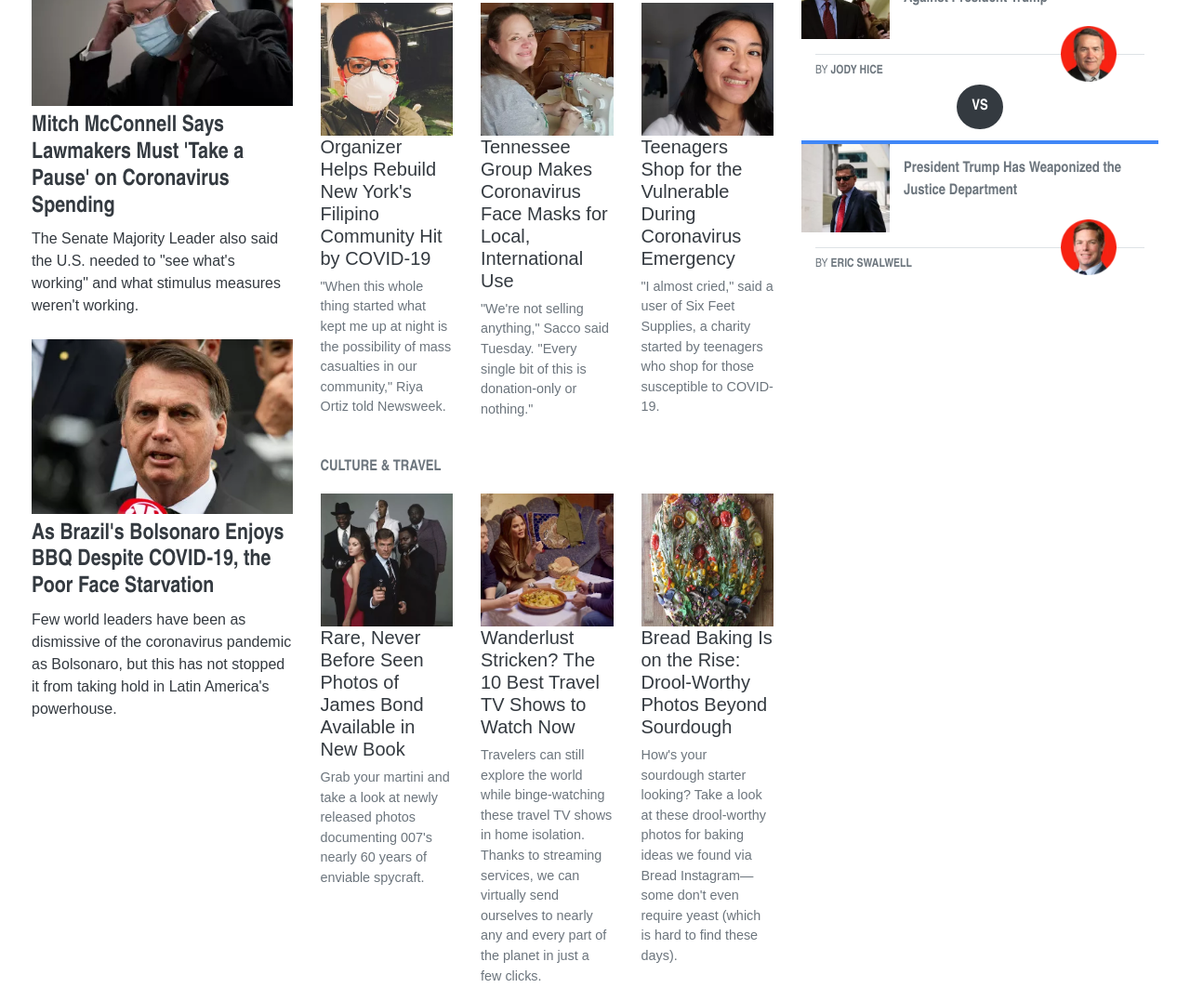
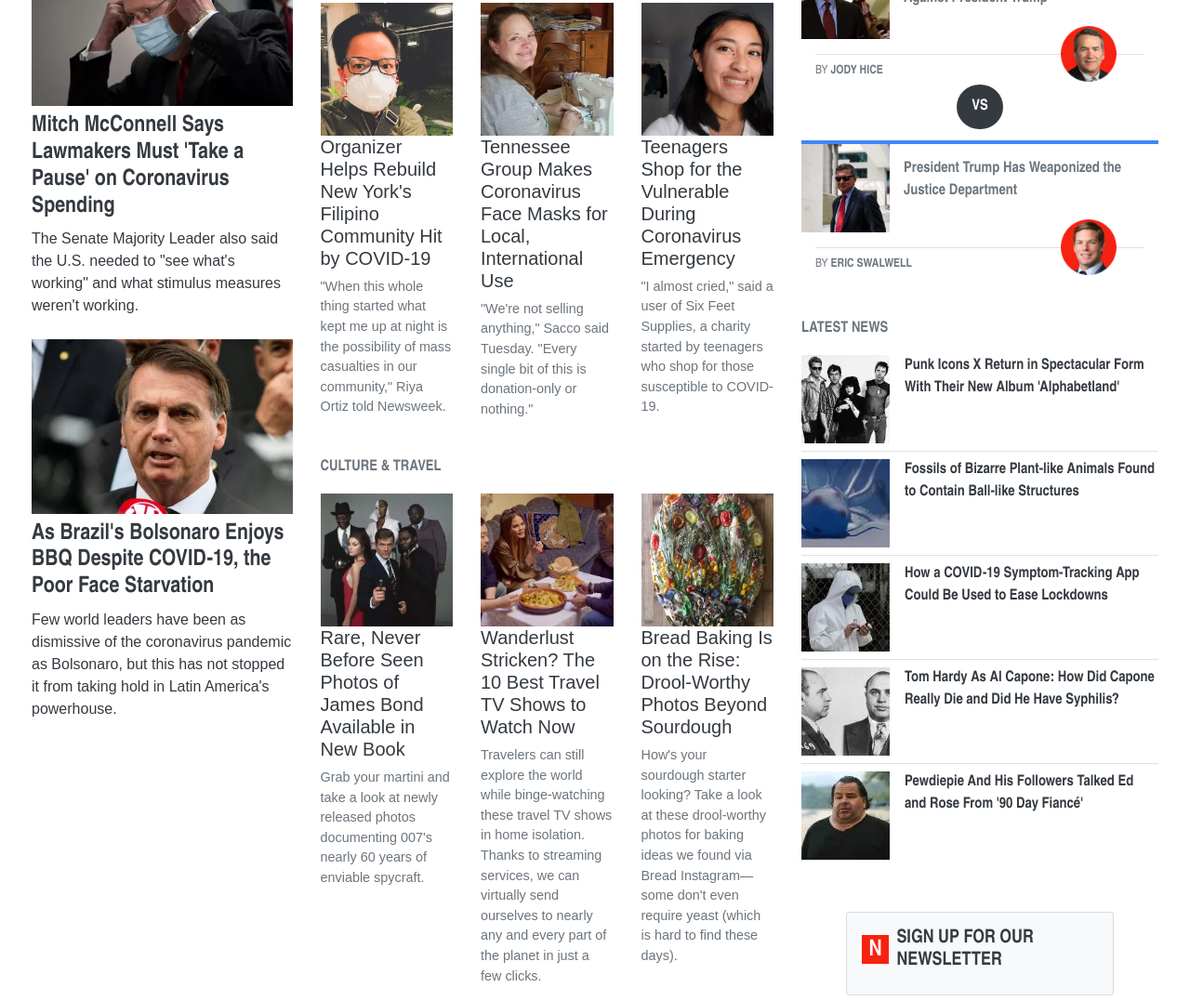
Before and after one commit to ranmaru22/the_odin_project, a plain HTML site: page newsweek-clone/index.html in a window 1280 px wide. Shown: the part 741-1818 px from the top of the page at 93% size. Drawn offline with nearby package versions, Linux system fonts and the light colour scheme; files that its build step writes are made by us from their sources.

Commit message:
Add some wrappers + latest news section

```diff
--- a/newsweek-clone/index.html
+++ b/newsweek-clone/index.html
@@ -219,6 +219,7 @@
         <!-- RIGHT COL -->
         <div class="col-4 font-weight-bold text-secondary">
           <p>OPINION</p>
+          <section class="opinion">
             <section class="d-flex-column text-dark">
               <div class="d-flex justify-content-start border-bottom">
                 <div class="p-1">
@@ -236,10 +237,12 @@
             <section class="d-flex-column pt-2 text-dark">
               <div class="d-flex justify-content-start border-bottom">
                 <div class="p-1">
-                <img src="./assets/rachel-rebouche-mary-ziegler.webp" alt="" srcset="" class="img">
+                  <img src="./assets/rachel-rebouche-mary-ziegler.webp" alt="" srcset=""
+                    class="img">
                 </div>
                 <div class="p-1">
-                <p class="font-weight-bold my-0">COVID-19 Abortion Bans Could Have Alarming Effects
+                  <p class="font-weight-bold my-0">COVID-19 Abortion Bans Could Have Alarming
+                    Effects
                     Far Beyond This Crisis</p>
                   <p class="my-1"><small class="font-weight-bold">BY RACHEL REBOUCHÉ AND MARY
                       ZIEGLER</small></p>
@@ -265,11 +268,13 @@
                   <img src="./assets/assal-rad.webp" alt="" srcset="" class="img">
                 </div>
                 <div class="p-1">
-                <p class="font-weight-bold my-0">Despite Trump's Veto on Iran War Powers, America's
+                  <p class="font-weight-bold my-0">Despite Trump's Veto on Iran War Powers,
+                    America's
                     No-War Message Is Clear</p>
                   <p class="my-1"><small class="font-weight-bold">BY ASSAL RAD</small></p>
                 </div>
               </div>
+            </section>
           </section>
 
           <p class="mt-5">THE DEBATE</p>
@@ -310,6 +315,50 @@
               </div>
             </div>
           </section>
+
+          <p class="mt-5">LATEST NEWS</p>
+          <section class="latest-news">
+            <section class="d-flex text-dark border-bottom pb-2">
+              <img src="./assets/x.webp" alt="" srcset="" class="img-fluid pr-3">
+              <p class="font-weight-bold my-0">Punk Icons X Return in Spectacular Form With Their
+                New Album 'Alphabetland'</p>
+            </section>
+
+            <section class="d-flex text-dark border-bottom py-2">
+              <img src="./assets/marsupites-testudinarius.webp" alt="" srcset=""
+                class="img-fluid pr-3">
+              <p class="font-weight-bold my-0">Fossils of Bizarre Plant-like Animals Found to
+                Contain Ball-like Structures</p>
+            </section>
+
+            <section class="d-flex text-dark border-bottom py-2">
+              <img src="./assets/covid19-coronavirus-getty.webp" alt="" srcset=""
+                class="img-fluid pr-3">
+              <p class="font-weight-bold my-0">How a COVID-19 Symptom-Tracking App Could Be Used to
+                Ease Lockdowns</p>
+            </section>
+
+            <section class="d-flex text-dark border-bottom py-2">
+              <img src="./assets/al-capone.webp" alt="" srcset="" class="img-fluid pr-3">
+              <p class="font-weight-bold my-0">Tom Hardy As Al Capone: How Did Capone Really Die and
+                Did He Have Syphilis?</p>
+            </section>
+
+            <section class="d-flex text-dark py-2">
+              <img src="./assets/big-ed.webp" alt="" srcset="" class="img-fluid pr-3">
+              <p class="font-weight-bold my-0">Pewdiepie And His Followers Talked Ed and Rose From
+                '90 Day Fiancé'</p>
+            </section>
+          </section>
+
+          <section class="newsletter-signup mt-5 d-flex justify-content-center">
+            <div class="card bg-light w-75 d-flex-column p-3">
+              <div class="title-area d-flex align-items-center ">
+                <div class="logo-1 text-white h4 font-weight-bold mr-2">N</div>
+                <p class="text-dark h5 font-weight-bold">SIGN UP FOR OUR NEWSLETTER</p>
+              </div>
+            </div>
+          </section>
         </div>
         <!-- END RIGHT COL -->
 
```
Lines whose indentation alone changed are shown as unchanged.
